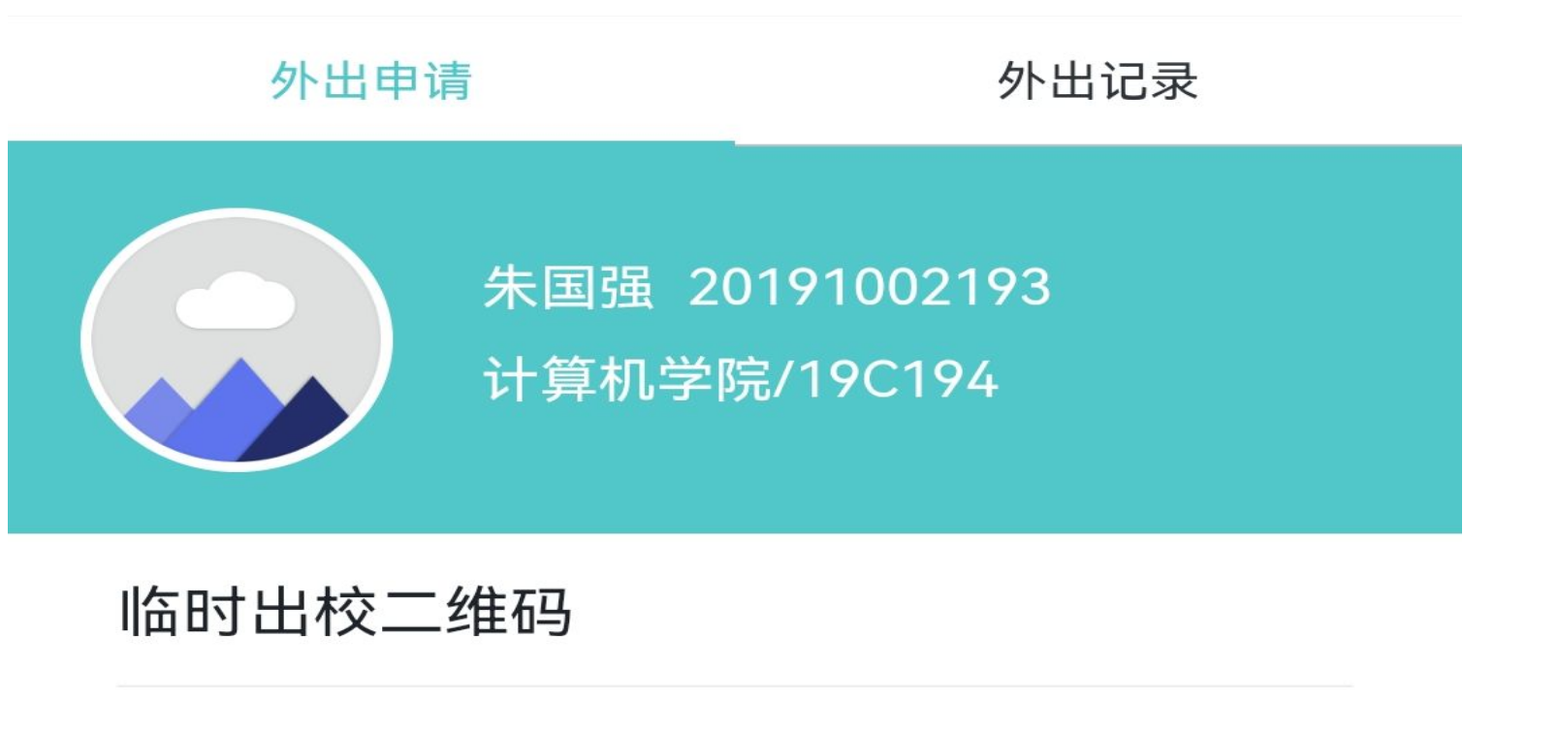
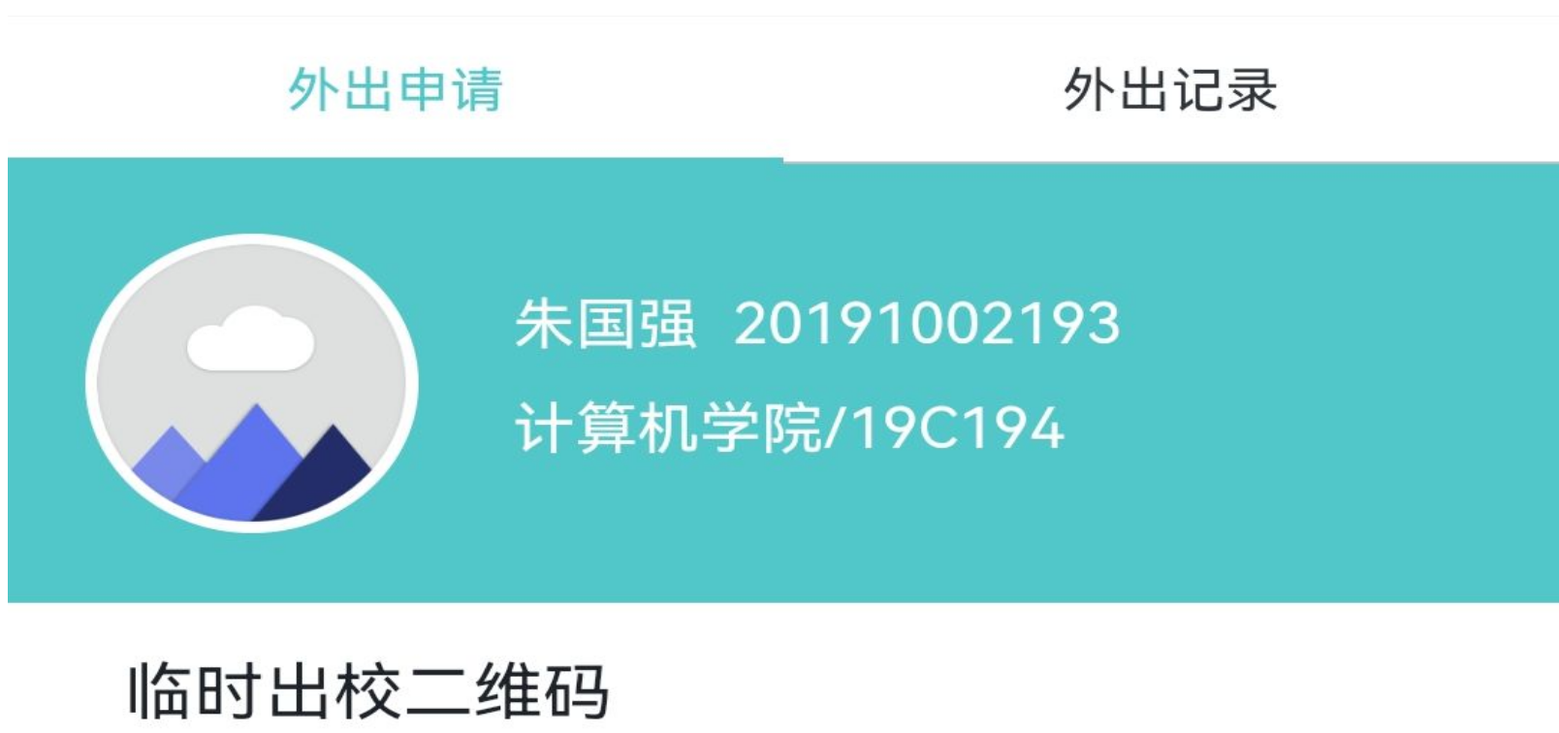
Before and after one commit to 1659478291/Fire, a plain HTML site: page index.html in a window 1280 px wide. Shown: the top 756 px of the page at 97% size, 1608 px wide, since content can reach past the window. Drawn offline with Linux system fonts and the light colour scheme.

Commit message:
Update index.html

```diff
--- a/index.html
+++ b/index.html
@@ -80,7 +80,7 @@
 
 <body>
     <p>
-        <img src="head.png" alt="Smiley face" width="1500" height="748">
+        <img src="head.png" alt="Smiley face" width="1600" height="848">
     </p>
     <div class="methodT">
         <div class="imgcent">
```
